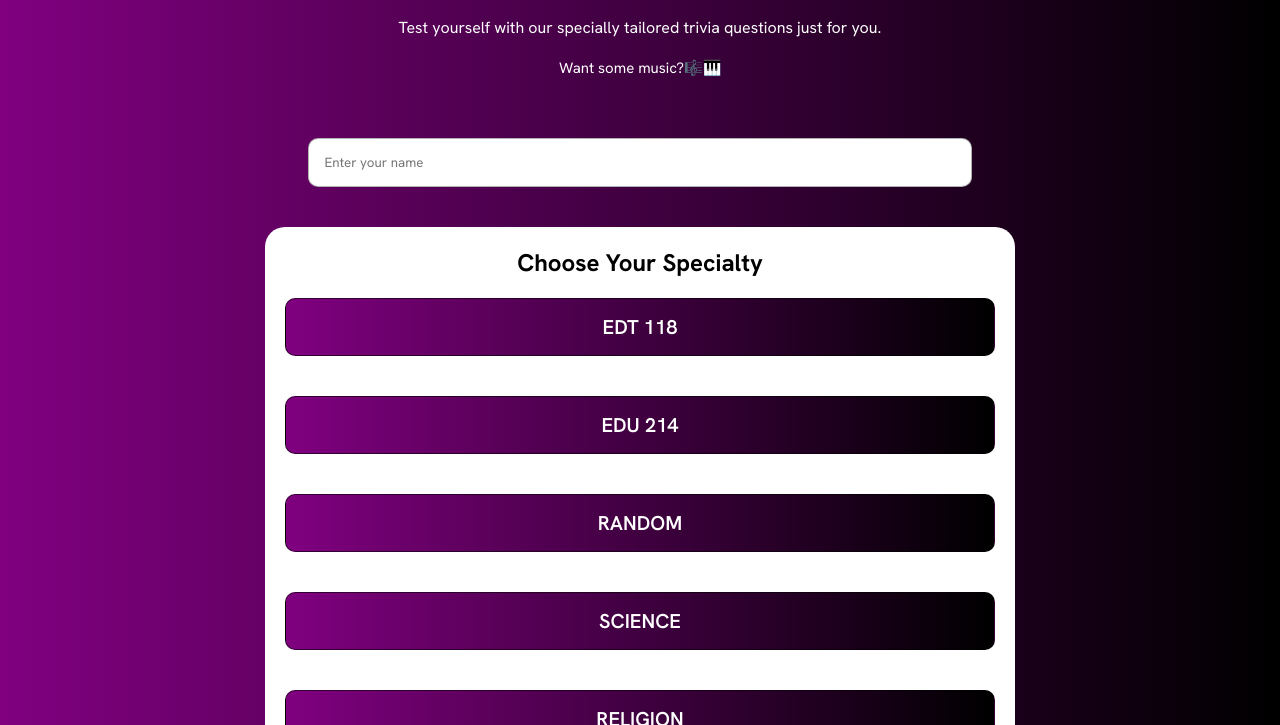
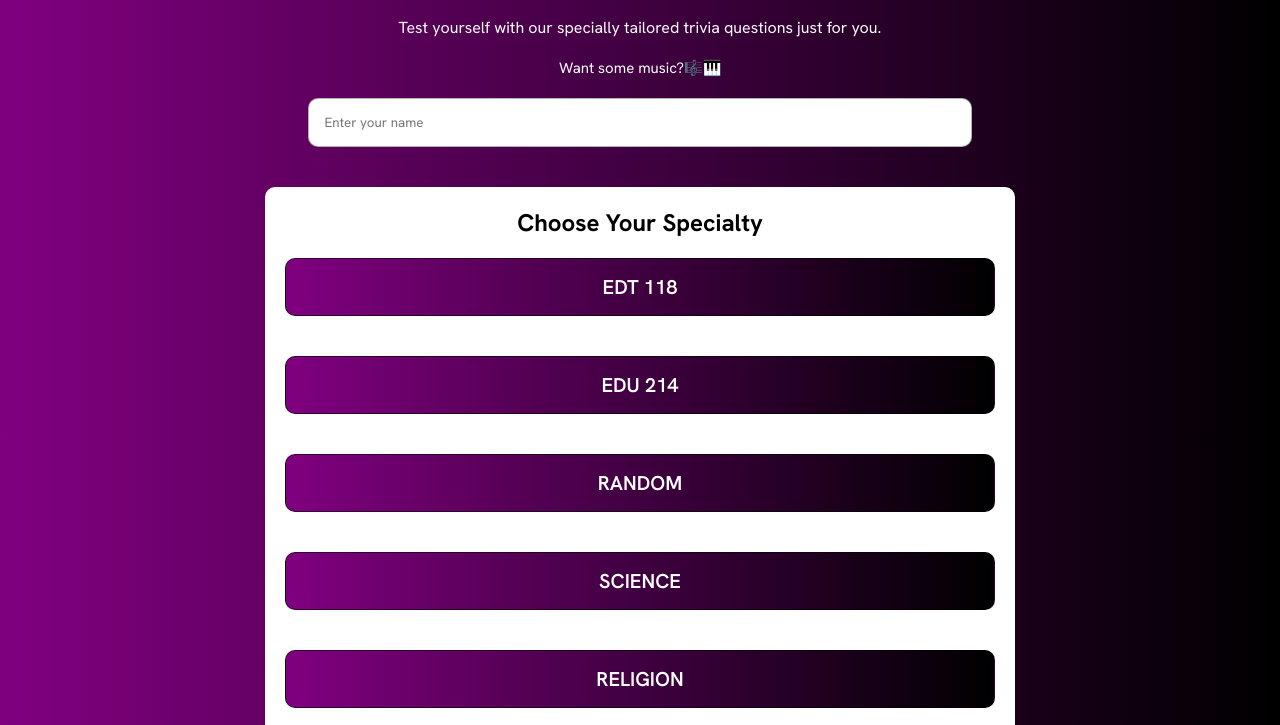
Before and after one commit to johnedokpolor/Quiznosaur, a plain HTML site: page index.html in a window 1280 px wide. Shown: the part 75-800 px from the top of the page. Drawn offline with nearby package versions, Linux system fonts and the light colour scheme.

Commit message:
Update quiz.css

```diff
--- a/quiz.css
+++ b/quiz.css
@@ -61,7 +61,7 @@ hr {
 .quiz-subjects {
     background-color: white;
     width: 90%;
-    border-radius: 20px;
+    border-radius: 10px;
     padding:20px;
 }
 .quiz-subjects h2 {
@@ -122,7 +122,7 @@ input {
     padding: 15px;
     width: 80%;
     border-radius: 10px;
-    margin: 40px 0;
+    margin-bottom: 40px ;
     cursor: pointer;
     border: 1px solid rgba(0, 0, 0, 0.301);
 }
```
